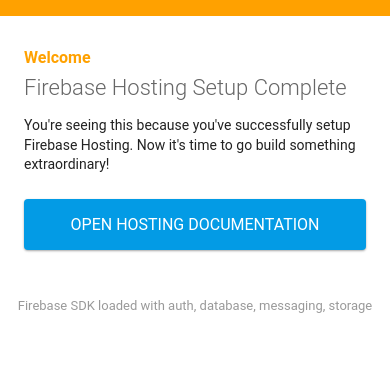
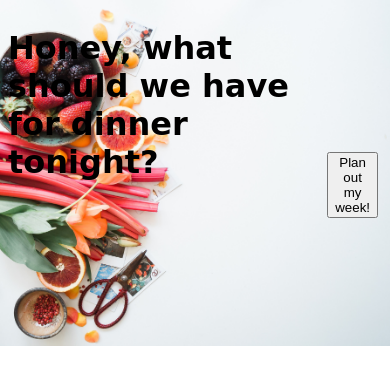
Before and after one commit to devmason89/recipe, a plain HTML site: page index.html in a window 390 px wide. Drawn offline with Linux system fonts and the light colour scheme; some packages are replaced by stand-ins of ours; a web font is replaced by a local one.

Commit message:
firebase deploy part 2

```diff
--- a/index.html
+++ b/index.html
@@ -1,65 +1,30 @@
 <!DOCTYPE html>
-<html>
-  <head>
-    <meta charset="utf-8">
-    <meta name="viewport" content="width=device-width, initial-scale=1">
-    <title>Welcome to Firebase Hosting</title>
+<html lang="en">
+<head>
+    <meta charset="UTF-8">
+    <meta name="viewport" content="width=device-width, initial-scale=1.0">
+    <meta http-equiv="X-UA-Compatible" content="ie=edge">
+    <link href="https://fonts.googleapis.com/css?family=The+Girl+Next+Door&display=swap" rel="stylesheet">
+    <link href="./recipe.css" rel='stylesheet'>
+    <title>Recipe Generator</title>
+</head>
+<body class="body">
+    <h1 class="heading">Honey, what should we have for dinner tonight?</h1>
+        <div class="days">
+            <ul id="ulDays">
+                <!-- <li id='day1'>Monday -->
+                    <!--JavaScript image should go here-->
+                <!-- </li>
+                <li id='day2'>Tuesday</li>
+                <li id='day3'>Wednesday</li>
+                <li id='day4'>Thursday</li>
+                <li id='day5'>Friday</li>
+                <li id='day6'>Saturday</li>
+                <li id='day7'>Sunday</li> -->
+            </ul>
+            <button id="myButton" type="button">Plan out my week!</button>
 
-    <!-- update the version number as needed -->
-    <script defer src="/__/firebase/7.2.0/firebase-app.js"></script>
-    <!-- include only the Firebase features as you need -->
-    <script defer src="/__/firebase/7.2.0/firebase-auth.js"></script>
-    <script defer src="/__/firebase/7.2.0/firebase-database.js"></script>
-    <script defer src="/__/firebase/7.2.0/firebase-messaging.js"></script>
-    <script defer src="/__/firebase/7.2.0/firebase-storage.js"></script>
-    <!-- initialize the SDK after all desired features are loaded -->
-    <script defer src="/__/firebase/init.js"></script>
-
-    <style media="screen">
-      body { background: #ECEFF1; color: rgba(0,0,0,0.87); font-family: Roboto, Helvetica, Arial, sans-serif; margin: 0; padding: 0; }
-      #message { background: white; max-width: 360px; margin: 100px auto 16px; padding: 32px 24px; border-radius: 3px; }
-      #message h2 { color: #ffa100; font-weight: bold; font-size: 16px; margin: 0 0 8px; }
-      #message h1 { font-size: 22px; font-weight: 300; color: rgba(0,0,0,0.6); margin: 0 0 16px;}
-      #message p { line-height: 140%; margin: 16px 0 24px; font-size: 14px; }
-      #message a { display: block; text-align: center; background: #039be5; text-transform: uppercase; text-decoration: none; color: white; padding: 16px; border-radius: 4px; }
-      #message, #message a { box-shadow: 0 1px 3px rgba(0,0,0,0.12), 0 1px 2px rgba(0,0,0,0.24); }
-      #load { color: rgba(0,0,0,0.4); text-align: center; font-size: 13px; }
-      @media (max-width: 600px) {
-        body, #message { margin-top: 0; background: white; box-shadow: none; }
-        body { border-top: 16px solid #ffa100; }
-      }
-    </style>
-  </head>
-  <body>
-    <div id="message">
-      <h2>Welcome</h2>
-      <h1>Firebase Hosting Setup Complete</h1>
-      <p>You're seeing this because you've successfully setup Firebase Hosting. Now it's time to go build something extraordinary!</p>
-      <a target="_blank" href="https://firebase.google.com/docs/hosting/">Open Hosting Documentation</a>
-    </div>
-    <p id="load">Firebase SDK Loading&hellip;</p>
-
-    <script>
-      document.addEventListener('DOMContentLoaded', function() {
-        // // 🔥🔥🔥🔥🔥🔥🔥🔥🔥🔥🔥🔥🔥🔥🔥🔥🔥🔥🔥🔥🔥🔥🔥🔥🔥🔥🔥🔥🔥🔥🔥
-        // // The Firebase SDK is initialized and available here!
-        //
-        // firebase.auth().onAuthStateChanged(user => { });
-        // firebase.database().ref('/path/to/ref').on('value', snapshot => { });
-        // firebase.messaging().requestPermission().then(() => { });
-        // firebase.storage().ref('/path/to/ref').getDownloadURL().then(() => { });
-        //
-        // // 🔥🔥🔥🔥🔥🔥🔥🔥🔥🔥🔥🔥🔥🔥🔥🔥🔥🔥🔥🔥🔥🔥🔥🔥🔥🔥🔥🔥🔥🔥🔥
-
-        try {
-          let app = firebase.app();
-          let features = ['auth', 'database', 'messaging', 'storage'].filter(feature => typeof app[feature] === 'function');
-          document.getElementById('load').innerHTML = `Firebase SDK loaded with ${features.join(', ')}`;
-        } catch (e) {
-          console.error(e);
-          document.getElementById('load').innerHTML = 'Error loading the Firebase SDK, check the console.';
-        }
-      });
-    </script>
-  </body>
+        </div>
+        <script src="recipe.js"></script>
+</body>
 </html>
```
Also changed, not shown: recipe.html (deleted, +0 -30 lines).
